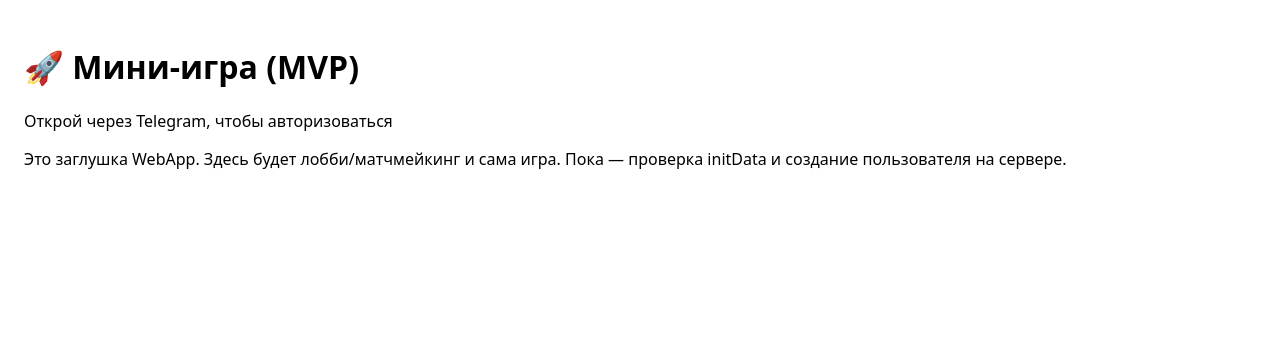
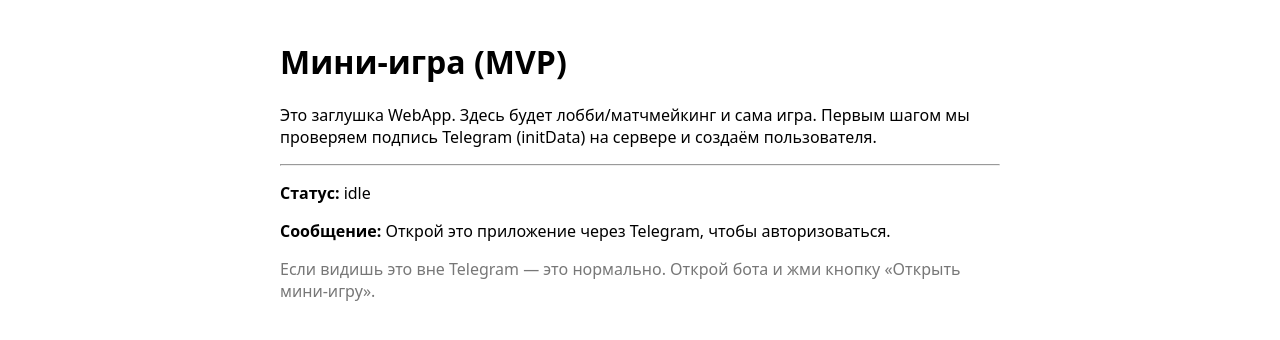
Before and after one commit to RomkaGoat163/tg-game-starter, a React (Vite) app in the folder webapp/: page / in a window 1280 px wide. Shown: the top 340 px of the page. Built offline with nearby package versions, Linux system fonts and the light colour scheme; no server answers.

Commit message:
Update App.tsx

```diff
--- a/webapp/src/App.tsx
+++ b/webapp/src/App.tsx
@@ -1,64 +1,77 @@
-import React, { useEffect, useMemo, useState } from 'react'
+import { useEffect, useState } from 'react';
+import { postJSON } from './api';
+import { getInitData, webAppReady } from './telegram';
 
-type TgWebApp = {
-  initData: string
-  initDataUnsafe?: any
-  expand: () => void
-  ready: () => void
-  MainButton?: { text: string; show: () => void; onClick: (cb: () => void) => void }
-}
-
-declare global {
-  interface Window {
-    Telegram?: { WebApp: TgWebApp }
-  }
-}
-
-const SERVER_URL = import.meta.env.VITE_SERVER_URL || 'http://localhost:8080'
+type VerifyResponse =
+  | { ok: true; user: { id: string; username: string | null }; balance: number }
+  | { ok: false; error: string };
 
 export default function App() {
-  const [status, setStatus] = useState('')
-  const tg = window.Telegram?.WebApp
-
-  const initData = useMemo(() => {
-    return tg?.initData || ''
-  }, [tg])
+  const [status, setStatus] = useState<'idle' | 'checking' | 'done' | 'error'>('idle');
+  const [message, setMessage] = useState<string>('');
+  const [user, setUser] = useState<{ id: string; username: string | null } | null>(null);
+  const [balance, setBalance] = useState<number | null>(null);
 
   useEffect(() => {
-    tg?.ready()
-    tg?.expand()
+    webAppReady(); // Помечаем WebApp готовым (если реально в TG)
 
-    async function auth() {
-      try {
-        const res = await fetch(`${SERVER_URL}/auth/verify`, {
-          method: 'POST',
-          headers: { 'Content-Type': 'application/json' },
-          body: JSON.stringify({ initData })
-        })
-        const data = await res.json()
-        if (data.ok) {
-          setStatus(`Готово: пользователь создан/вход выполнен. Баланс: ${data.balance}`)
-        } else {
-          setStatus(`Ошибка авторизации: ${data.error}`)
-        }
-      } catch (e) {
-        setStatus('Сервер недоступен')
-      }
+    // Пытаемся сразу авторизоваться, если зашли из Telegram
+    const initData = getInitData();
+    if (!initData) {
+      setStatus('idle');
+      setMessage('Открой это приложение через Telegram, чтобы авторизоваться.');
+      return;
     }
 
-    if (initData) auth()
-    else setStatus('Открой через Telegram, чтобы авторизоваться')
+    (async () => {
+      try {
+        setStatus('checking');
+        setMessage('Проверяем подпись Telegram…');
 
-  }, [initData, tg])
+        const res = await postJSON<VerifyResponse>('/auth/verify', { initData });
+
+        if (res.ok) {
+          setUser(res.user);
+          setBalance(res.balance);
+          setStatus('done');
+          setMessage('Авторизация успешна ✅');
+        } else {
+          setStatus('error');
+          setMessage(`Ошибка авторизации: ${res.error}`);
+        }
+      } catch (e: any) {
+        setStatus('error');
+        setMessage(e?.message || 'SERVER_ERROR');
+      }
+    })();
+  }, []);
 
   return (
-    <div style={{ fontFamily: 'system-ui, sans-serif', padding: 16 }}>
-      <h1>🚀 Мини‑игра (MVP)</h1>
-      <p>{status}</p>
+    <div style={{ maxWidth: 720, margin: '40px auto', fontFamily: 'system-ui, Arial' }}>
+      <h1>Мини-игра (MVP)</h1>
+
       <p>
-        Это заглушка WebApp. Здесь будет лобби/матчмейкинг и сама игра. Пока — проверка initData и
-        создание пользователя на сервере.
+        Это заглушка WebApp. Здесь будет лобби/матчмейкинг и сама игра. Первым шагом
+        мы проверяем подпись Telegram (initData) на сервере и создаём пользователя.
       </p>
+
+      <hr />
+
+      <p><strong>Статус:</strong> {status}</p>
+      <p><strong>Сообщение:</strong> {message}</p>
+
+      {status === 'idle' && (
+        <p style={{ color: '#777' }}>
+          Если видишь это вне Telegram — это нормально. Открой бота и жми кнопку «Открыть мини-игру».
+        </p>
+      )}
+
+      {status === 'done' && user && (
+        <div style={{ padding: 16, border: '1px solid #ddd', borderRadius: 8 }}>
+          <p><strong>Пользователь:</strong> {user.username || '(без username)'}</p>
+          <p><strong>Баланс:</strong> {balance}</p>
+        </div>
+      )}
     </div>
-  )
+  );
 }
```
